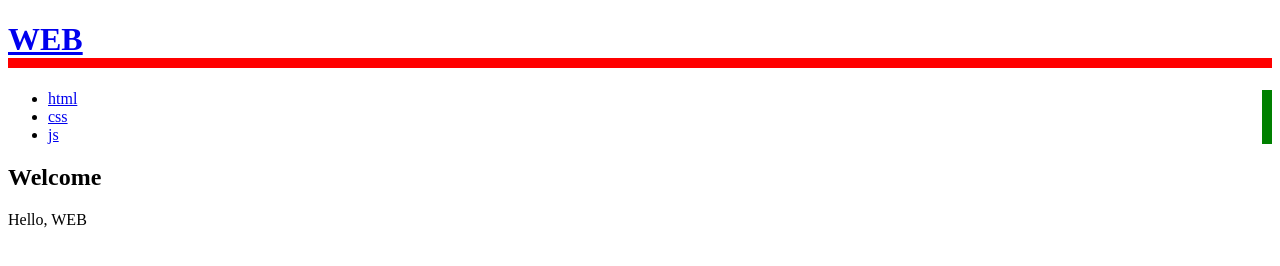
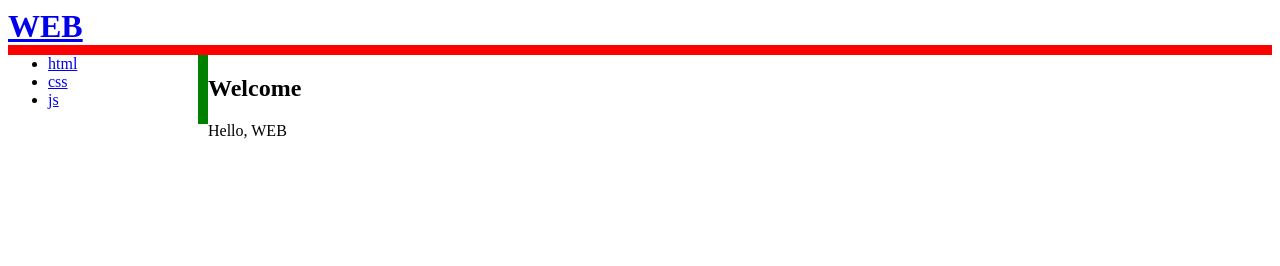
Before and after one commit to egoingsb/elice-web-tutorial, a plain HTML site: page index.html in a window 1280 px wide. Drawn offline with Linux system fonts and the light colour scheme.

Commit message:
그리드 기능을 이용해서 레이아웃을 수평으로 배치했습니다.

```diff
--- a/index.html
+++ b/index.html
@@ -6,20 +6,30 @@
     <style>
         h1{
             border-bottom:10px solid red;
+            margin:0;
         }
         ul{
             border-right:10px solid green;
+            margin-top:0;
+        }
+        #container{
+            display: grid;
+            grid-template-columns: 200px 1fr;
         }
     </style>
 </head>
 <body>
     <h1><a href="index.html">WEB</a></h1>
+    <div id="container">
         <ul>
             <li><a href="1.html">html</a></li>
             <li><a href="2.html">css</a></li>
             <li><a href="3.html">js</a></li>
         </ul>
+        <div>
             <h2>Welcome</h2>
             Hello, WEB
+        </div>
+    </div>
 </body>
 </html>
```
Lines whose indentation alone changed are shown as unchanged.
